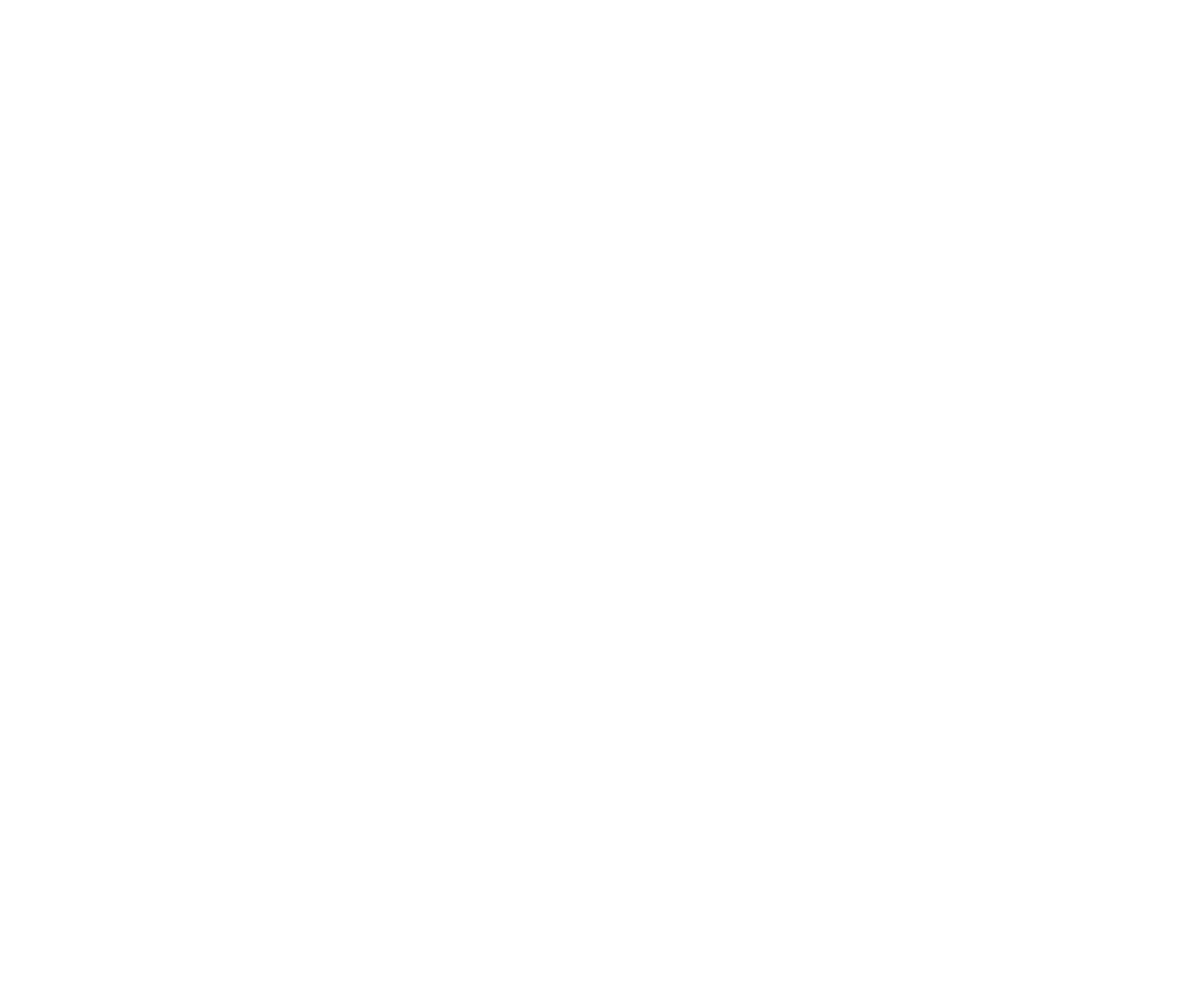
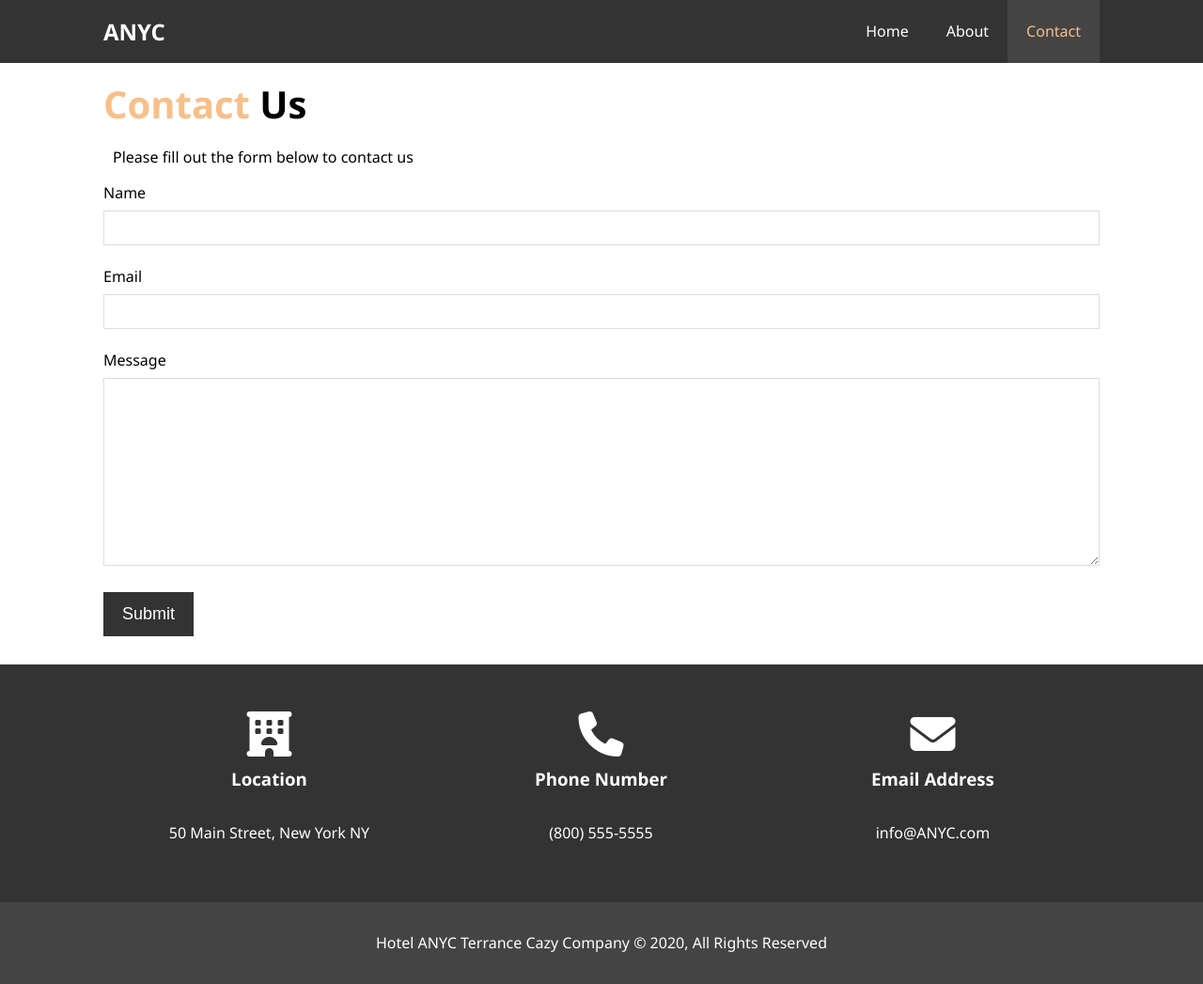
Before and after one commit to Codebrother1/Hotel_Website, a plain HTML site: page contact.html in a window 1280 px wide. Shown: the whole page at 94% size. Before the commit the page ends 800 px from the top, so only its background shows below. Drawn offline with Linux system fonts and the light colour scheme.

Commit message:
create contact page add style

```diff
--- a/contact.html
+++ b/contact.html
@@ -0,0 +1,96 @@
+<!DOCTYPE html>
+<html lang="en">
+  <head>
+    <meta charset="UTF-8" />
+    <meta name="viewport" content="width=device-width, initial-scale=1.0" />
+    <meta http-equiv="X-UA-Compatible" content="ie=edge" />
+    <meta
+      name="description"
+      content="Welcome to Terrance Cazy's most extraordinary hotles chain."
+    />
+    <meta name="keywords" content="hotels, luxury, Terrance Cazy, New York " />
+    <link rel="stylesheet" href="css/style.css" />
+    <script
+      src="https://kit.fontawesome.com/58f23a24d1.js"
+      crossorigin="anonymous"
+    ></script>
+
+    <title>Ace Hotel | Contact</title>
+  </head>
+  <body>
+    <header>
+      <nav id="navbar">
+        <div class="container">
+          <h1 class="logo"><a href="index.html">ANYC</a></h1>
+          <ul>
+            <li>
+              <a href="index.html">Home</a>
+            </li>
+            <li>
+              <a href="about.html">About</a>
+            </li>
+            <li>
+              <a class="current" href="contact.html">Contact</a>
+            </li>
+          </ul>
+        </div>
+      </nav>
+    </header>
+
+    <section id="contact-form" class="py-3">
+      <div class="container">
+        <h1 class="l-heading">
+          <span class="text-primary"> Contact</span>
+          Us
+        </h1>
+        <p>Please fill out the form below to contact us</p>
+        <form action="process.php">
+          <div class="form-group">
+            <label for="name">Name</label>
+            <input type="text" name="name" id="name" />
+          </div>
+          <div class="form-group">
+            <label for="email">Email</label>
+            <input type="email" name="email" id="email" />
+          </div>
+          <div class="form-group">
+            <label for="message">Message</label>
+            <textarea name="message" id="message"></textarea>
+          </div>
+
+          <button type="submit" class="btn">Submit</button>
+        </form>
+      </div>
+    </section>
+
+    <section id="contact-info" class="bg-dark">
+      <div class="container">
+        <div class="box">
+          <i class="fas fa-hotel fa-3x"></i>
+          <h3>Location</h3>
+          <p>
+            50 Main Street, New York NY
+          </p>
+        </div>
+        <div class="box">
+          <i class="fas fa-phone fa-3x"></i>
+          <h3>Phone Number</h3>
+          <p>
+            (800) 555-5555
+          </p>
+        </div>
+        <div class="box">
+          <i class="fas fa-envelope fa-3x"></i>
+          <h3>Email Address</h3>
+          <p>
+            info@ANYC.com
+          </p>
+        </div>
+      </div>
+    </section>
+
+    <footer id="main-footer">
+      <p>Hotel ANYC Terrance Cazy Company &copy; 2020, All Rights Reserved</p>
+    </footer>
+  </body>
+</html>
--- a/css/style.css
+++ b/css/style.css
@@ -244,6 +244,35 @@ p {
   border-radius: 50%;
 }
 
+/* Contact Form */
+
+#contact-form .form-group {
+  margin-bottom: 20px;
+}
+
+#contact-form label {
+  display: block;
+  margin-bottom: 5px;
+}
+
+#contact-form input,
+#contact-form textarea {
+  width: 100%;
+  padding: 10px;
+  border: 1px;
+  border: 1px #ddd solid;
+}
+
+#contact-form textarea {
+  height: 200px;
+}
+
+#contact-form input:focus,
+#contact-form textarea:focus {
+  outline: none;
+  border-color: #f7c08a;
+}
+
 /* Footer */
 #main-footer {
   text-align: center;
```
Also changed, not shown: about.html (+1 -1 lines).
